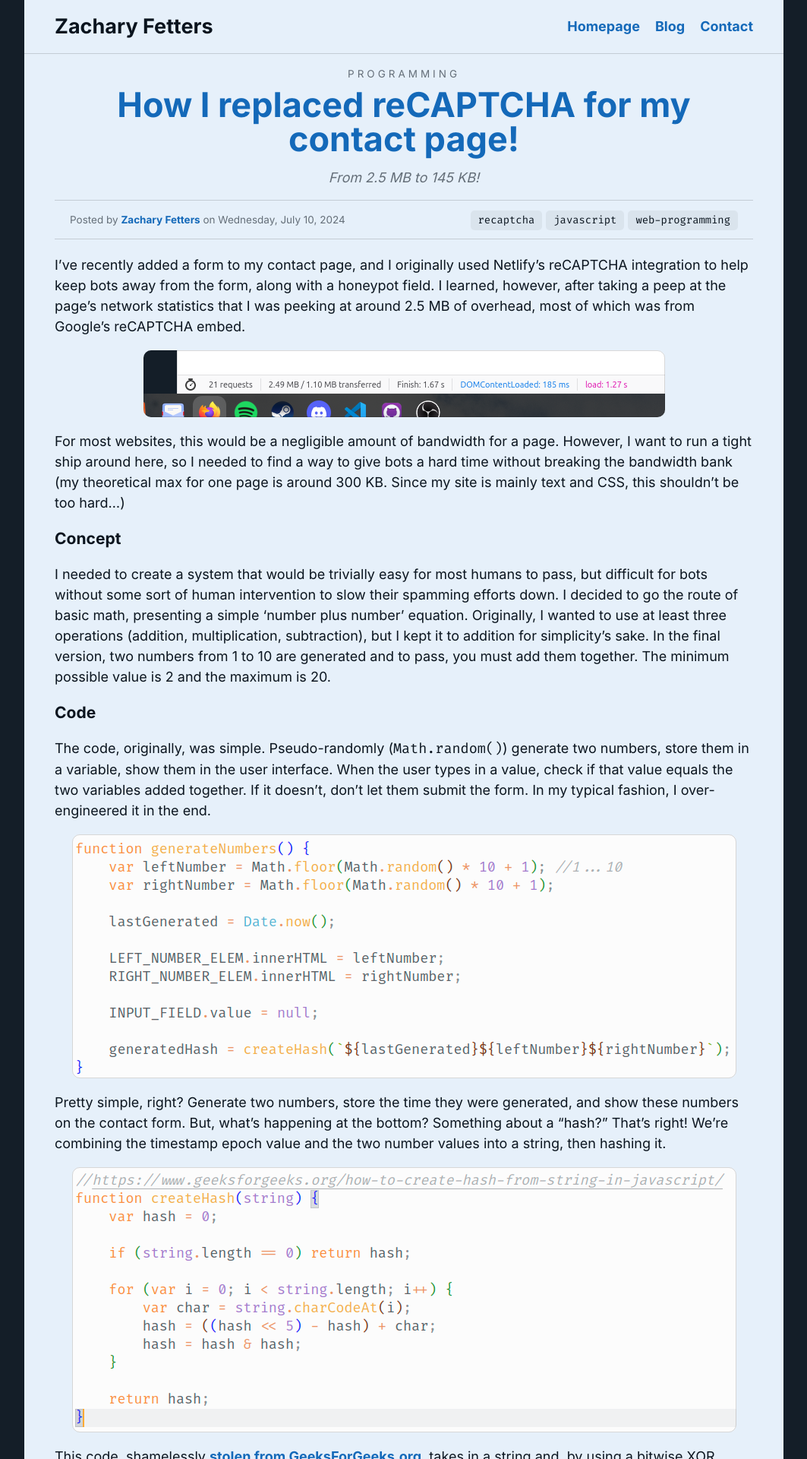
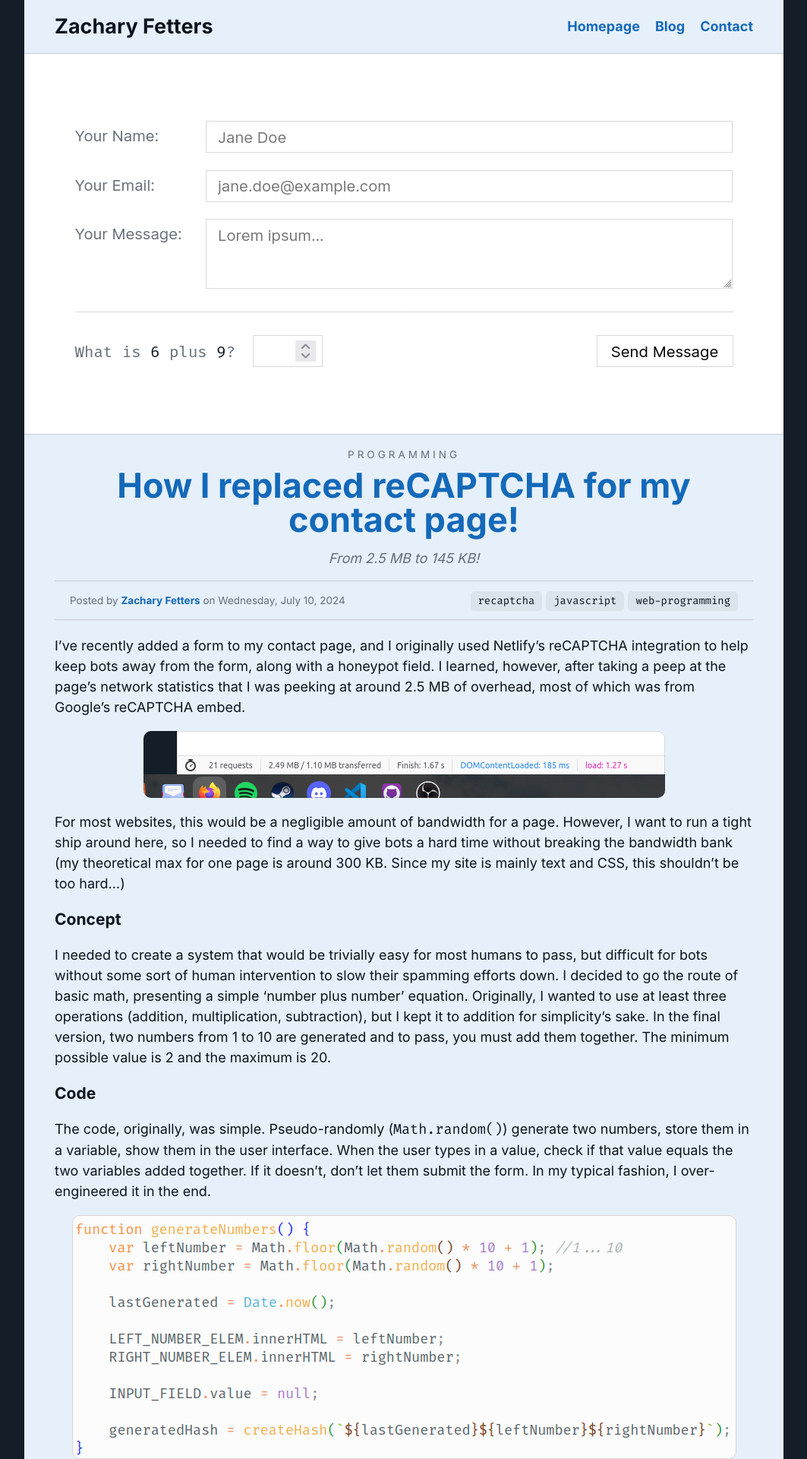
Before and after one commit to zfett/zach.fetters.me, a Jekyll site: the page built from _posts/2024-07-11-how-i-replaced-recaptcha-for-my-contact-page.md, in a window 1280 px wide. Shown: the top 1920 px of the page at 76% size, without its empty margins (108-1171 px from the left). Built offline with Jekyll 4.4.1, drawn with Linux system fonts in a browser that asks for light colours.

Commit message:
Edited 2024-07-11-how-i-replaced-recaptcha-for-my-contact-page in Post

```diff
--- a/_posts/2024-07-11-how-i-replaced-recaptcha-for-my-contact-page.md
+++ b/_posts/2024-07-11-how-i-replaced-recaptcha-for-my-contact-page.md
@@ -3,6 +3,7 @@ categories: programming
 date: 2024-07-10
 title: How I replaced reCAPTCHA for my contact page!
 subtitle: From 2.5 MB to 145 KB!
+cover: /assets/uploads/screenshot-2024-07-10-at-20-24-00-contact-zachary-fetters.png
 tags:
   - recaptcha
   - javascript
```
Also changed, not shown: assets/uploads/screenshot-2024-07-10-at-20-24-00-contact-zachary-fetters.png (added).
